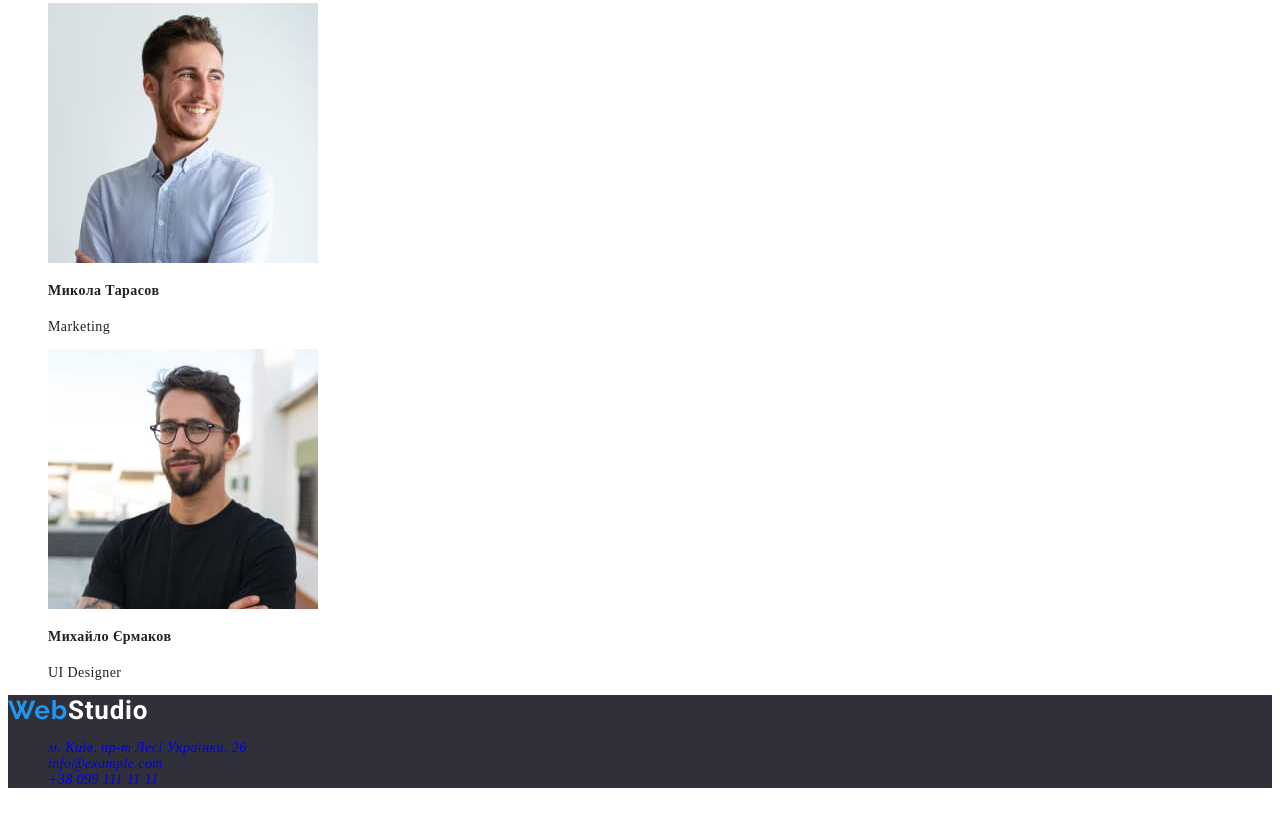
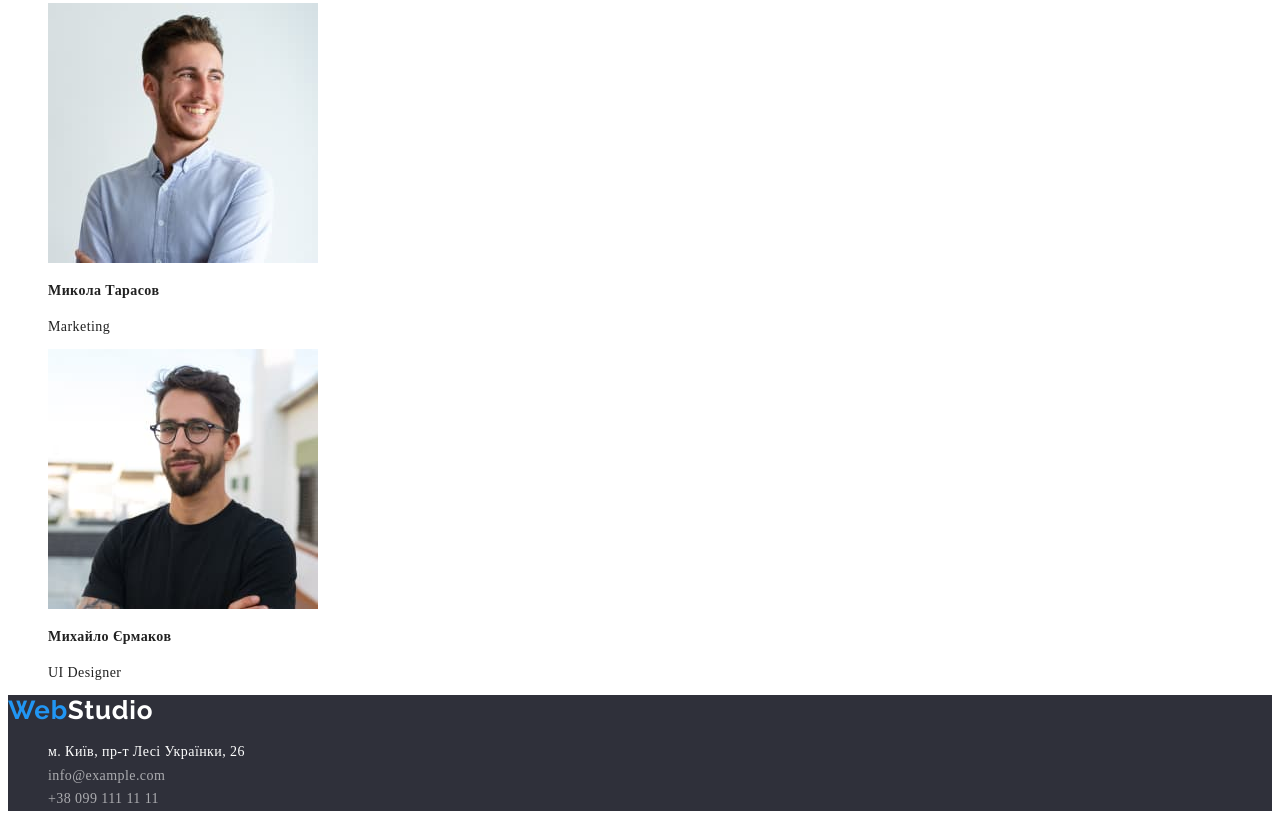
Before and after one commit to innabozhenko/goit-markup-hw-02, a plain HTML site: page index.html in a window 1280 px wide. Shown: the part 2162-2987 px from the top of the page. Before the commit the page ends 2964 px from the top, so only its background shows below. Drawn offline with Linux system fonts and the light colour scheme.

Commit message:
futer logo

```diff
--- a/css/styles.css
+++ b/css/styles.css
@@ -28,38 +28,40 @@
 
   img {
     display: block;
-
+  }
+  .button{
+    font-family: inherit;
+    cursor: pointer;
   }
   /* Logo */
   .logo-accent {
     font-family: Raleway;
     font-style: normal;
-    font-weight: 700;;
+    font-weight: 700;
     color: var(--accent-color);
     font-size: 26px;
     line-height: 1.19;
     letter-spacing: 0.03em;
-
+    cursor: pointer;
   }
   .header-logo {
-      color: var(--primary-text-color-theme-dark)
+    color: var(--primary-text-color-theme-dark)
   }
   .footer-logo {
-    font-family:var(--primary-font);
+    font-family: Raleway;
+    font-style: normal;
+    font-weight: 700;
     color:var(--primary-text-color-theme-light)
+
   }
   /* Button */
   .button {
     color:var(--accent-color);
-    cursor: pointer;
     font-weight: 500;
     font-size: 14px;
     line-height: 1.2;
-    cursor: pointer;
-    font-family: inherit;
   }
   .button.primary {
-    font-family: inherit;
     background-color: var(--accent-color);
     color:var(--primary-text-color-theme-light);
    }
@@ -151,14 +153,31 @@ background: #F5F4FA;
   .page-footer{
     background: #2F303A;
   }
-  .list-contacts.contact{
-  color: var(--primary-text-color-theme-light);
-  font-weight: 400;
-  font-size: 14px;
-  line-height:1.7;
 
+
+
+
+
+.loc-link,
+.phone-link,
+.mail-link{
+width: 231px;
+height: 21px;
+left: 215px;
+top: 2205px;
+font-weight: 400;
+font-size: 14px;
+line-height: 1.7;
+font-style: normal;
+}
+.loc-link {
+  color: #FFFFFF;
+}
+.phone-link,
+.mail-link{
+color: rgba(255, 255, 255, 0.6);
+}
+.mail-link:hover,
+.mail-link:focus{
+color: var(--accent-color);
   }
-  .list-contacts.contact.link:hover,
-  .list-contacts.contact.link:focus{
-    color: var(--accent-color);
-  }
--- a/index.html
+++ b/index.html
@@ -128,16 +128,16 @@
     <a class="logo-accent link" href="./index.html">Web<span class="footer-logo">Studio</span></a>
     <address class="address">
     <ul class="list-contacts">
-         <li class="contact">
-            <a href="https://goo.gl/maps/CPtrU1FHBa2aNyZL9"
+         <li >
+            <a class="loc-link" href="https://goo.gl/maps/CPtrU1FHBa2aNyZL9"
             target="_blank"
-            rel="noopener noreferrer nofollow" class="menu-link link">м. Київ, пр-т Лесі Українки, 26</a>
+            rel="noopener noreferrer nofollow">м. Київ, пр-т Лесі Українки, 26</a>
          </li>
-         <li  class="contact">
-            <a href="mailto:info@example.com " class="menu-link link">info@example.com</a>
+         <li  >
+            <a  class="mail-link"href="mailto:info@example.com ">info@example.com</a>
          </li>
-         <li class="contact" >
-            <a href="tel:+380991111111" class="menu-link link">+38 099 111 11 11</a>
+         <li  >
+            <a class="phone-link" href="tel:+380991111111">+38 099 111 11 11</a>
          </li>
     </ul>
   </address>
```
Also changed, not shown: portfolio.html (+7 -7 lines).
